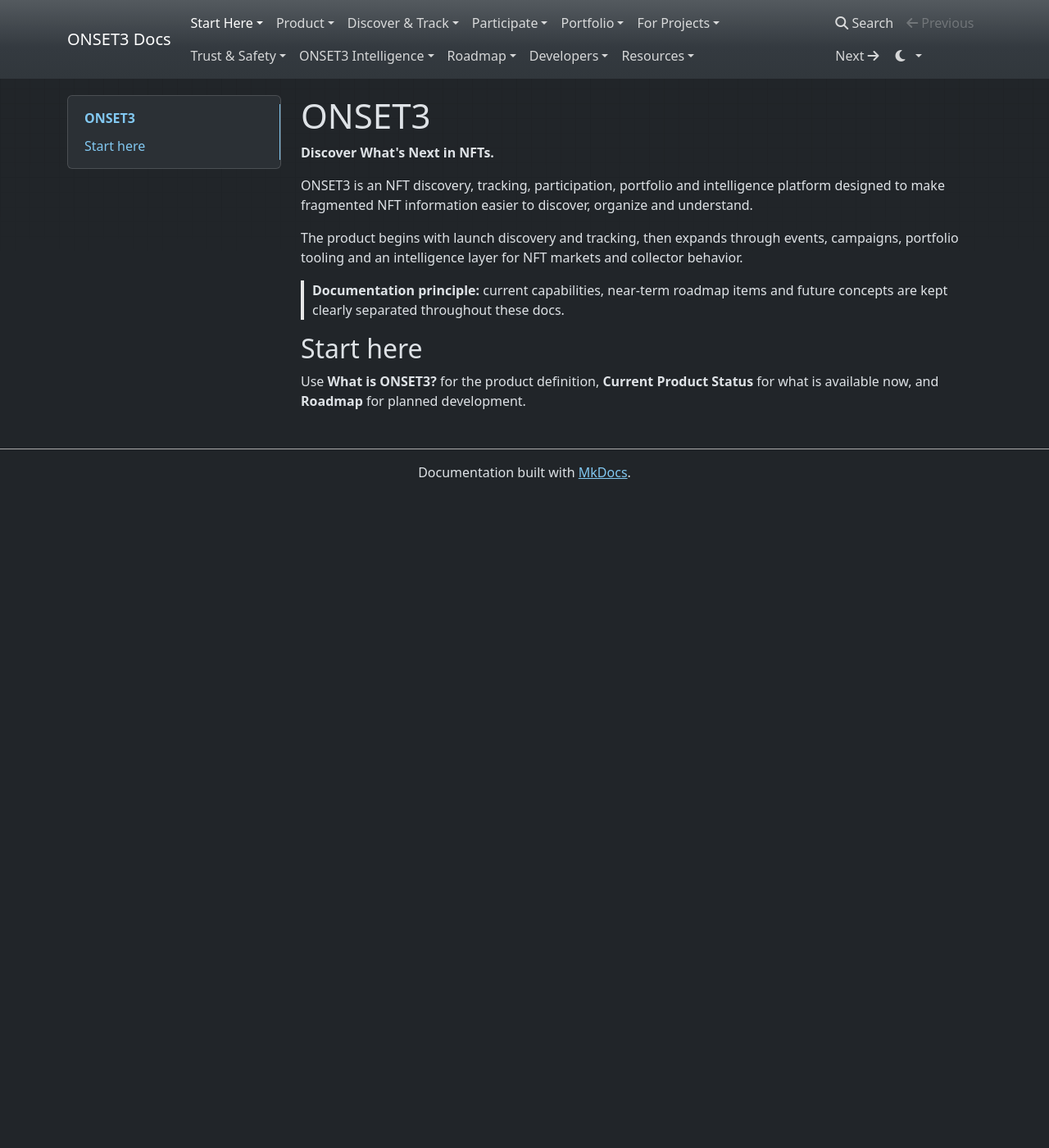
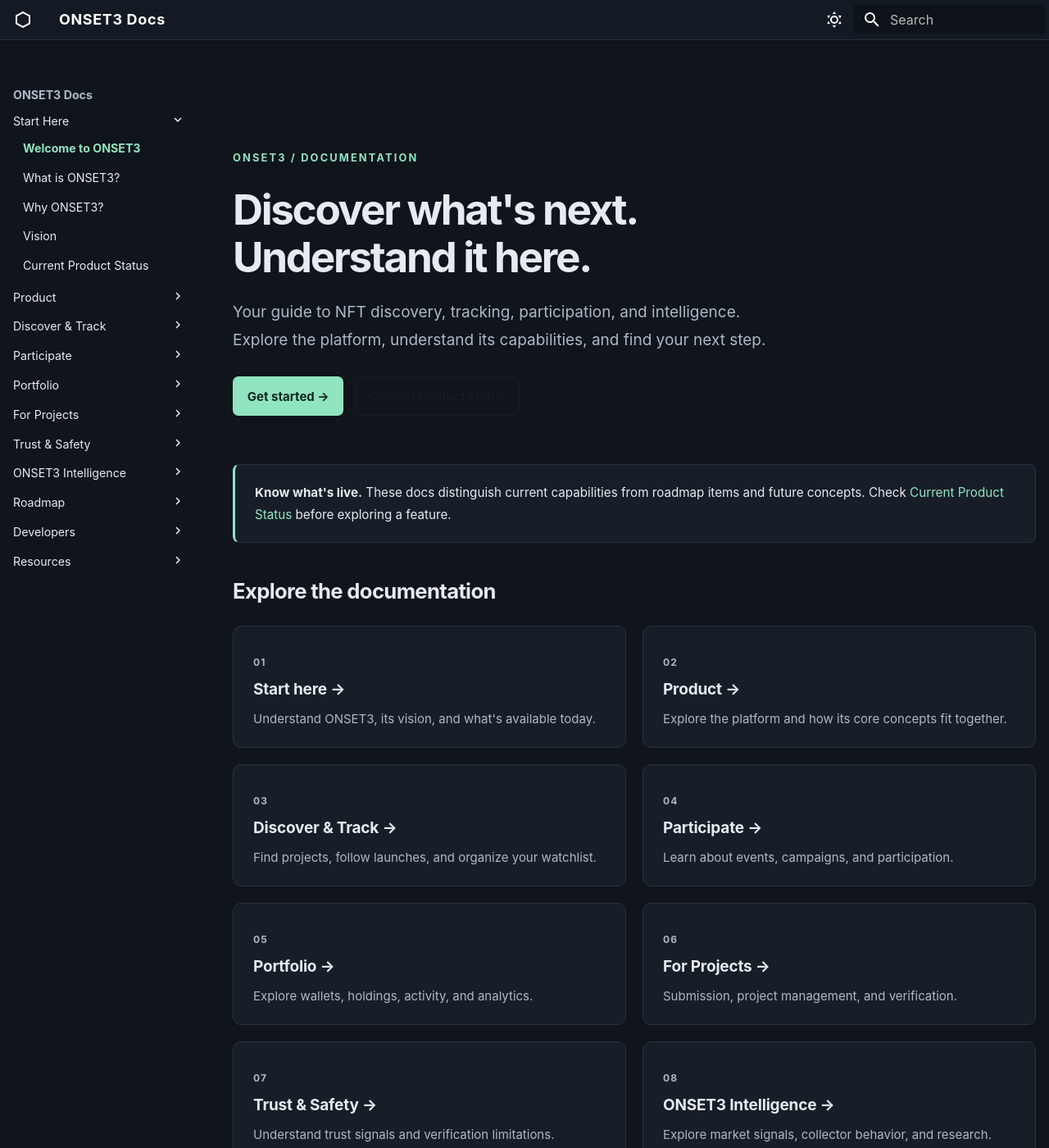
Before and after one commit to onset3/onset3-docs, an MkDocs documentation site: the page built from docs/README.md, in a window 1280 px wide and 1400 px high. Shown: the whole window at 82% size. Built offline with MkDocs 1.6.1 and Material for MkDocs 9.7.7, drawn with Linux system fonts in a browser that asks for light colours; nearby versions of some CDN libraries; some of the changed text lies outside the part shown.

Commit message:
Redesign docs with sidebar navigation and responsive documentation hub

```diff
--- a/docs/README.md
+++ b/docs/README.md
@@ -1,13 +1,115 @@
-# ONSET3
+---
+hide:
+  - toc
+---
+<div class="onset-hero" markdown>
+<span class="onset-eyebrow">ONSET3 / DOCUMENTATION</span>
 
-**Discover What's Next in NFTs.**
+# Discover what's next.<br>Understand it here.
 
-ONSET3 is an NFT discovery, tracking, participation, portfolio and intelligence platform designed to make fragmented NFT information easier to discover, organize and understand.
+Your guide to NFT discovery, tracking, participation, and intelligence. Explore the platform, understand its capabilities, and find your next step.
 
-The product begins with launch discovery and tracking, then expands through events, campaigns, portfolio tooling and an intelligence layer for NFT markets and collector behavior.
+[Get started →](start-here/what-is-onset3.md){ .md-button .md-button--primary }
+[Current product status](start-here/current-product-status.md){ .md-button }
 
-> **Documentation principle:** current capabilities, near-term roadmap items and future concepts are kept clearly separated throughout these docs.
+</div>
 
-## Start here
+<div class="onset-note" markdown>
+**Know what's live.** These docs distinguish current capabilities from roadmap items and future concepts. Check [Current Product Status](start-here/current-product-status.md) before exploring a feature.
+</div>
 
-Use **What is ONSET3?** for the product definition, **Current Product Status** for what is available now, and **Roadmap** for planned development.
+## Explore the documentation
+
+<div class="onset-grid" markdown>
+<div class="onset-card" markdown>
+<span class="onset-number">01</span>
+
+### [Start here →](start-here/what-is-onset3.md)
+
+Understand ONSET3, its vision, and what's available today.
+</div>
+
+<div class="onset-card" markdown>
+<span class="onset-number">02</span>
+
+### [Product →](product/overview.md)
+
+Explore the platform and how its core concepts fit together.
+</div>
+
+<div class="onset-card" markdown>
+<span class="onset-number">03</span>
+
+### [Discover & Track →](discover-track/overview.md)
+
+Find projects, follow launches, and organize your watchlist.
+</div>
+
+<div class="onset-card" markdown>
+<span class="onset-number">04</span>
+
+### [Participate →](participate/overview.md)
+
+Learn about events, campaigns, and participation.
+</div>
+
+<div class="onset-card" markdown>
+<span class="onset-number">05</span>
+
+### [Portfolio →](portfolio/overview.md)
+
+Explore wallets, holdings, activity, and analytics.
+</div>
+
+<div class="onset-card" markdown>
+<span class="onset-number">06</span>
+
+### [For Projects →](for-projects/overview.md)
+
+Submission, project management, and verification.
+</div>
+
+<div class="onset-card" markdown>
+<span class="onset-number">07</span>
+
+### [Trust & Safety →](trust-safety/overview.md)
+
+Understand trust signals and verification limitations.
+</div>
+
+<div class="onset-card" markdown>
+<span class="onset-number">08</span>
+
+### [ONSET3 Intelligence →](intelligence/overview.md)
+
+Explore market signals, collector behavior, and research.
+</div>
+
+<div class="onset-card" markdown>
+<span class="onset-number">09</span>
+
+### [Roadmap →](roadmap/overview.md)
+
+See current priorities, next steps, and future plans.
+</div>
+
+<div class="onset-card" markdown>
+<span class="onset-number">10</span>
+
+### [Developers →](developers/technical-overview.md)
+
+Get an overview of the technical architecture.
+</div>
+
+<div class="onset-card" markdown>
+<span class="onset-number">11</span>
+
+### [Resources →](resources/faq.md)
+
+Find answers, terminology, and official destinations.
+</div>
+</div>
+
+---
+
+Need a specific answer? Use **Search** above, browse the sections in the sidebar, or visit the [FAQ](resources/faq.md).
--- /dev/null
+++ b/docs/stylesheets/onset3.css
@@ -0,0 +1,34 @@
+:root { --md-text-font: "Inter", "Segoe UI", Arial, sans-serif; --md-code-font: Consolas, monospace; }
+[data-md-color-scheme="slate"] { --md-default-bg-color:#10141b; --md-default-fg-color:#e6ebf2; --md-default-fg-color--light:#aeb8c7; --md-primary-fg-color:#141a23; --md-accent-fg-color:#9bf0cb; --md-typeset-a-color:#91e4c0; --onset-border:#293340; --onset-panel:#171e28; }
+[data-md-color-scheme="default"] { --md-primary-fg-color:#18232d; --md-accent-fg-color:#117350; --md-typeset-a-color:#116c4c; --onset-border:#dce4e9; --onset-panel:#f5f8fa; }
+.md-header { box-shadow:none; border-bottom:1px solid var(--onset-border); }
+.md-header__title { font-weight:750; letter-spacing:.035em; }
+.md-grid { max-width:1440px; }
+.md-main__inner { margin-top:1.7rem; }
+.md-sidebar--primary { width:13rem; }
+.md-nav { font-size:.71rem; }
+.md-nav__item { padding-top:.14rem; padding-bottom:.14rem; }
+.md-nav__link { line-height:1.5; }
+.md-nav__link--active { font-weight:700; }
+.md-typeset { font-size:.82rem; line-height:1.8; }
+.md-typeset h1 { color:var(--md-default-fg-color); font-weight:750; letter-spacing:-.045em; }
+.md-typeset h2 { font-weight:650; letter-spacing:-.025em; }
+.onset-hero { padding:2.6rem 0 2rem; max-width:850px; }
+.onset-eyebrow { color:var(--md-typeset-a-color); font-size:.64rem; font-weight:750; letter-spacing:.17em; }
+.onset-hero h1 { font-size:clamp(2rem,4vw,3.2rem); line-height:1.12; margin:.7rem 0 1.1rem; }
+.onset-hero p { max-width:690px; color:var(--md-default-fg-color--light); font-size:.95rem; }
+.md-typeset .md-button { border-radius:7px; padding:.55em 1.05em; font-size:.75rem; margin:.4rem .4rem 0 0; }
+.md-typeset .md-button--primary { background:#91e4c0; border-color:#91e4c0; color:#10291f; }
+.onset-note { padding:1rem 1.2rem; background:var(--onset-panel); border:1px solid var(--onset-border); border-left:3px solid var(--md-typeset-a-color); border-radius:8px; font-size:.76rem; }
+.onset-note p { margin:0; }
+.onset-grid { display:grid; grid-template-columns:repeat(2,minmax(0,1fr)); gap:1rem; margin:1.2rem 0 2rem; }
+.onset-card { position:relative; padding:1.1rem 1.2rem; border:1px solid var(--onset-border); border-radius:10px; background:var(--onset-panel); transition:border-color .15s; }
+.onset-card:hover { border-color:var(--md-typeset-a-color); }
+.onset-number { font-size:.6rem; font-weight:700; letter-spacing:.1em; color:var(--md-default-fg-color--light); }
+.md-typeset .onset-card h3 { font-size:.95rem; margin:.35rem 0; font-weight:650; }
+.onset-card h3 a { color:var(--md-default-fg-color); }
+.onset-card h3 a:after { content:""; position:absolute; inset:0; }
+.onset-card:focus-within { outline:2px solid var(--md-typeset-a-color); outline-offset:3px; }
+.onset-card p { font-size:.75rem; line-height:1.65; color:var(--md-default-fg-color--light); margin:.45rem 0 0; }
+@media(max-width:600px) { .onset-grid { grid-template-columns:1fr; } .onset-hero { padding:1.3rem 0; } .onset-hero h1 { font-size:2.1rem; } .md-typeset { font-size:.8rem; } }
+@media(prefers-reduced-motion:reduce) { .onset-card { transition:none; } }
--- a/mkdocs.yml
+++ b/mkdocs.yml
@@ -5,10 +5,39 @@
   "docs_dir": "docs",
   "site_dir": "site",
   "theme": {
-    "name": "mkdocs",
-    "color_mode": "dark",
-    "user_color_mode_toggle": true,
-    "nav_style": "dark"
+    "name": "material",
+    "font": false,
+    "language": "en",
+    "palette": [
+      {
+        "scheme": "slate",
+        "primary": "custom",
+        "accent": "custom",
+        "toggle": {
+          "icon": "material/weather-sunny",
+          "name": "Switch to light mode"
+        }
+      },
+      {
+        "scheme": "default",
+        "primary": "custom",
+        "accent": "custom",
+        "toggle": {
+          "icon": "material/weather-night",
+          "name": "Switch to dark mode"
+        }
+      }
+    ],
+    "features": [
+      "navigation.top",
+      "navigation.footer",
+      "search.suggest",
+      "search.highlight",
+      "content.code.copy"
+    ],
+    "icon": {
+      "logo": "material/hexagon-outline"
+    }
   },
   "plugins": [
     "search"
@@ -229,5 +258,14 @@
         }
       ]
     }
-  ]
+  ],
+  "extra_css": [
+    "stylesheets/onset3.css"
+  ],
+  "markdown_extensions": [
+    "attr_list",
+    "md_in_html",
+    "admonition"
+  ],
+  "copyright": "ONSET3 · Discover what's next."
 }
--- a/requirements.txt
+++ b/requirements.txt
@@ -1 +1,2 @@
 mkdocs==1.6.1
+mkdocs-material==9.6.14
```
